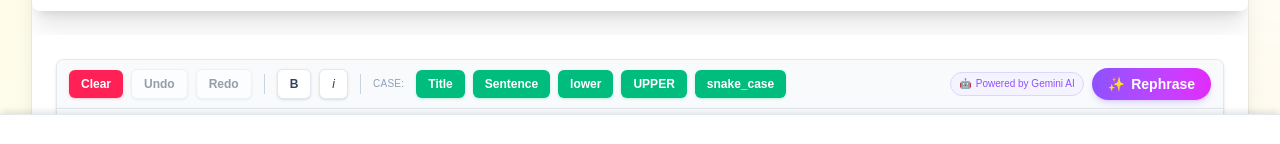
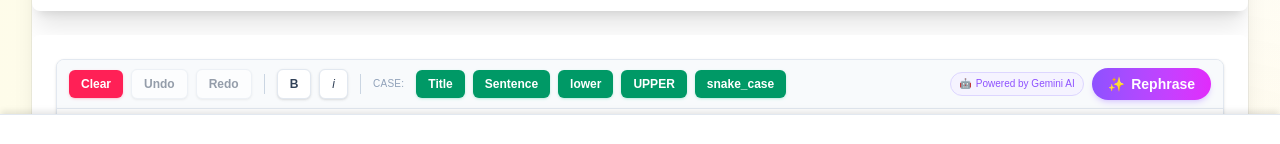
Before and after one commit to denesvaghani/textgauge-frontend, a Next.js app: page / in a window 1280 px wide. Shown: the part 556-700 px from the top of the page. Built offline with nearby package versions, Linux system fonts and the light colour scheme; no server answers.

Commit message:
fix: improve button color contrast for WCAG AA compliance
- Changed emerald-500 to emerald-600 on case transformation buttons
- Improves contrast ratio from ~3:1 to 4.5:1 (WCAG AA standard)
- Affects Title, Sentence, lower, UPPER, snake_case buttons in Editor

```diff
--- a/src/components/Editor.tsx
+++ b/src/components/Editor.tsx
@@ -395,7 +395,7 @@ export function Editor() {
                     e.preventDefault();
                     transformSelection(toTitleCase);
                   }}
-                  className="hidden sm:block rounded-md bg-emerald-500 px-3 py-1.5 font-bold text-white shadow-sm shadow-emerald-500/20 hover:bg-emerald-600 hover:shadow-emerald-500/30 transition-all active:scale-95"
+                  className="hidden sm:block rounded-md bg-emerald-600 px-3 py-1.5 font-bold text-white shadow-sm shadow-emerald-500/20 hover:bg-emerald-700 hover:shadow-emerald-500/30 transition-all active:scale-95"
                 >
                   Title
                 </button>
@@ -408,7 +408,7 @@ export function Editor() {
                     e.preventDefault();
                     transformSelection(toSentenceCase);
                   }}
-                  className="hidden sm:block rounded-md bg-emerald-500 px-3 py-1.5 font-bold text-white shadow-sm shadow-emerald-500/20 hover:bg-emerald-600 hover:shadow-emerald-500/30 transition-all active:scale-95"
+                  className="hidden sm:block rounded-md bg-emerald-600 px-3 py-1.5 font-bold text-white shadow-sm shadow-emerald-500/20 hover:bg-emerald-700 hover:shadow-emerald-500/30 transition-all active:scale-95"
                 >
                   Sentence
                 </button>
@@ -421,7 +421,7 @@ export function Editor() {
                     e.preventDefault();
                     transformSelection((s) => s.toLowerCase());
                   }}
-                  className="hidden sm:block rounded-md bg-emerald-500 px-3 py-1.5 font-bold text-white shadow-sm shadow-emerald-500/20 hover:bg-emerald-600 hover:shadow-emerald-500/30 transition-all active:scale-95"
+                  className="hidden sm:block rounded-md bg-emerald-600 px-3 py-1.5 font-bold text-white shadow-sm shadow-emerald-500/20 hover:bg-emerald-700 hover:shadow-emerald-500/30 transition-all active:scale-95"
                 >
                   lower
                 </button>
@@ -434,7 +434,7 @@ export function Editor() {
                     e.preventDefault();
                     transformSelection((s) => s.toUpperCase());
                   }}
-                  className="hidden sm:block rounded-md bg-emerald-500 px-3 py-1.5 font-bold text-white shadow-sm shadow-emerald-500/20 hover:bg-emerald-600 hover:shadow-emerald-500/30 transition-all active:scale-95"
+                  className="hidden sm:block rounded-md bg-emerald-600 px-3 py-1.5 font-bold text-white shadow-sm shadow-emerald-500/20 hover:bg-emerald-700 hover:shadow-emerald-500/30 transition-all active:scale-95"
                 >
                   UPPER
                 </button>
@@ -447,7 +447,7 @@ export function Editor() {
                     e.preventDefault();
                     transformSelection(toSnakeCase);
                   }}
-                  className="hidden sm:block rounded-md bg-emerald-500 px-3 py-1.5 font-bold text-white shadow-sm shadow-emerald-500/20 hover:bg-emerald-600 hover:shadow-emerald-500/30 transition-all active:scale-95"
+                  className="hidden sm:block rounded-md bg-emerald-600 px-3 py-1.5 font-bold text-white shadow-sm shadow-emerald-500/20 hover:bg-emerald-700 hover:shadow-emerald-500/30 transition-all active:scale-95"
                 >
                   snake_case
                 </button>
```
